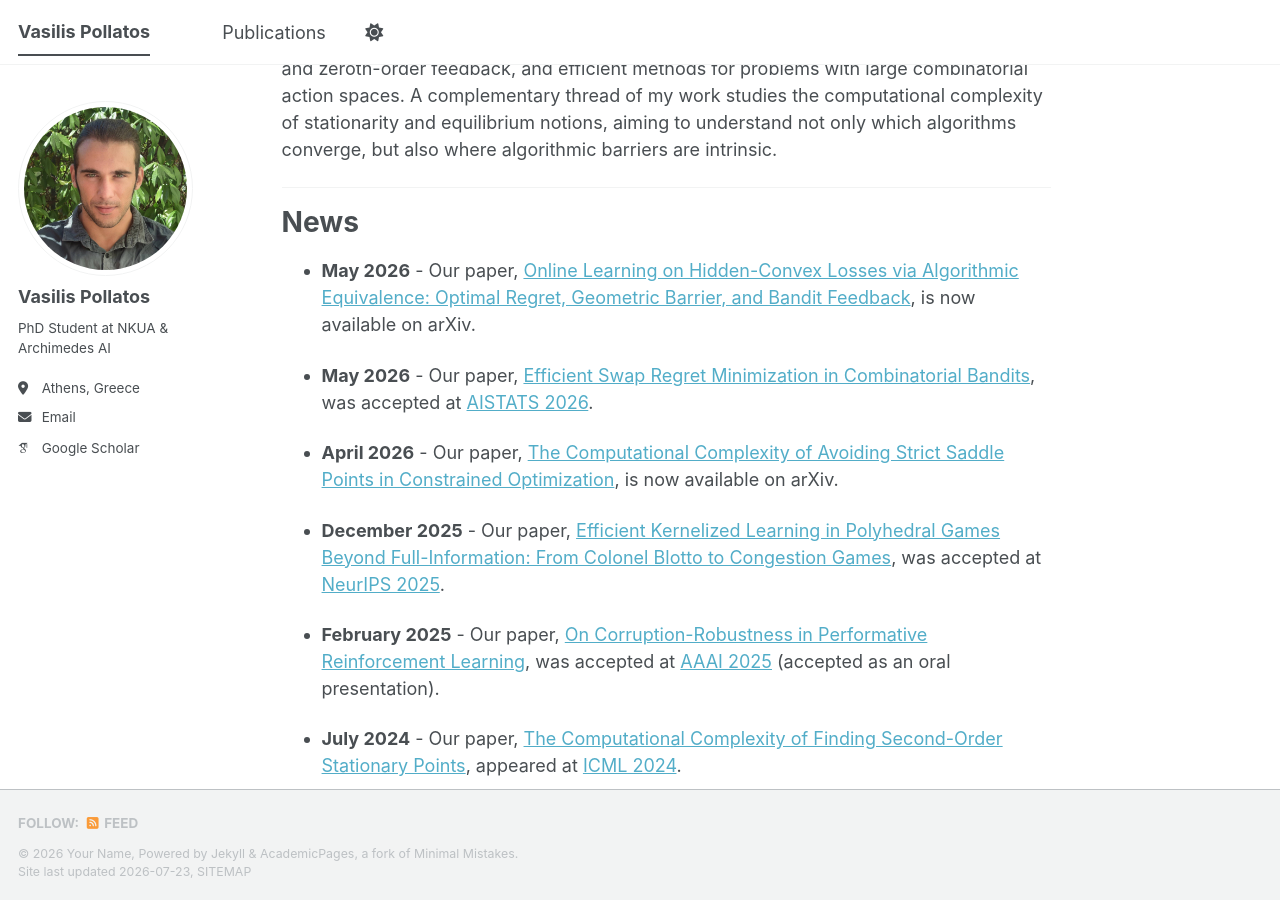
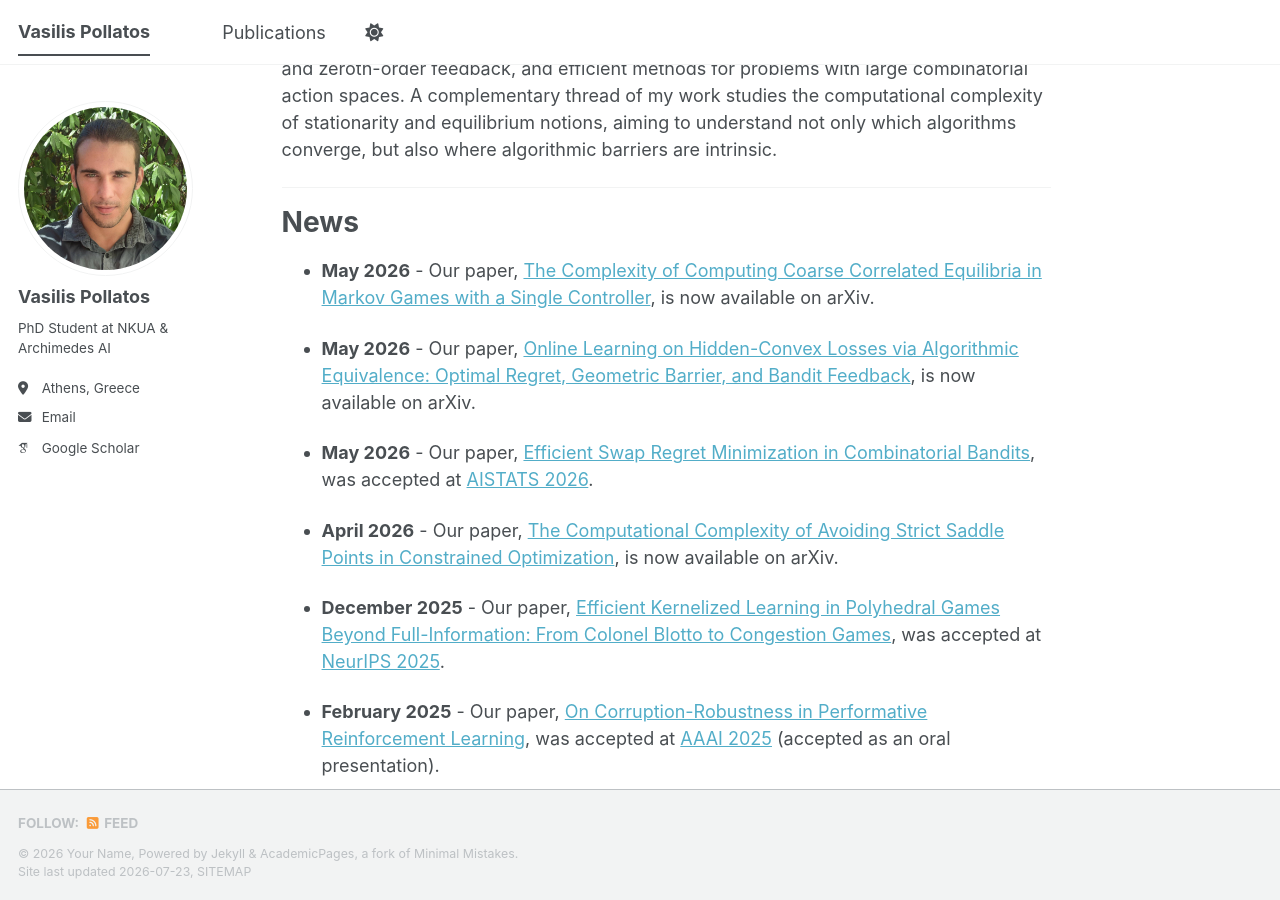
Before and after one commit to vaspoll/vaspoll.github.io, a Jekyll site: the page built from _pages/about.md, in a window 1280 px wide and 900 px high, scrolled down 454 px. Built offline with Jekyll 4.4.1, drawn with Linux system fonts in a browser that asks for light colours; some web fonts are replaced; a script bundle is joined from its source files by our own code; library files that are not in the unit come from our copies.

Commit message:
Update about.md

```diff
--- a/_pages/about.md
+++ b/_pages/about.md
@@ -19,6 +19,8 @@ My research develops and analyzes learning algorithms for games and optimization
 
 News
 ======
+* **May 2026** - Our paper, [The Complexity of Computing Coarse Correlated Equilibria in Markov Games with a Single Controller](https://arxiv.org/abs/2607.10897), is now available on arXiv.
+
 * **May 2026** - Our paper, [Online Learning on Hidden-Convex Losses via Algorithmic Equivalence: Optimal Regret, Geometric Barrier, and Bandit Feedback](https://arxiv.org/abs/2605.26373), is now available on arXiv.
 
 * **May 2026** - Our paper, [Efficient Swap Regret Minimization in Combinatorial Bandits](https://openreview.net/pdf/6f23aeb3b149b2e9ae90a3fdbda0e14aa3a6b6ab.pdf), was accepted at [AISTATS 2026](https://aistats.org/).
```
